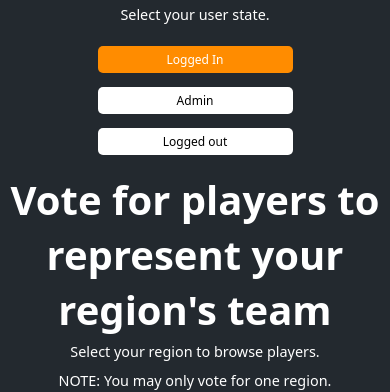
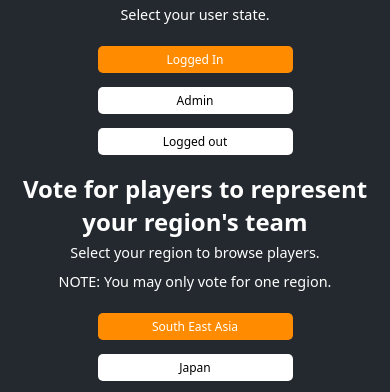
Before and after one commit to forbesd7/coding-challenge, a React (Create React App) app: page / in a window 390 px wide. Shown: the top 392 px of the page. Built offline with nearby package versions, Linux system fonts and the light colour scheme.

Commit message:
small font size change for mobile

```diff
--- a/src/styledComponents/Title.js
+++ b/src/styledComponents/Title.js
@@ -5,6 +5,10 @@ const Title = styled.h1`
   font-size: 2.5em;
   font-weight: 700;
   margin: 0;
+
+  @media screen and (max-width: 540px) {
+    font-size: 1.5em;
+  }
 `;
 
 export default Title;
```
